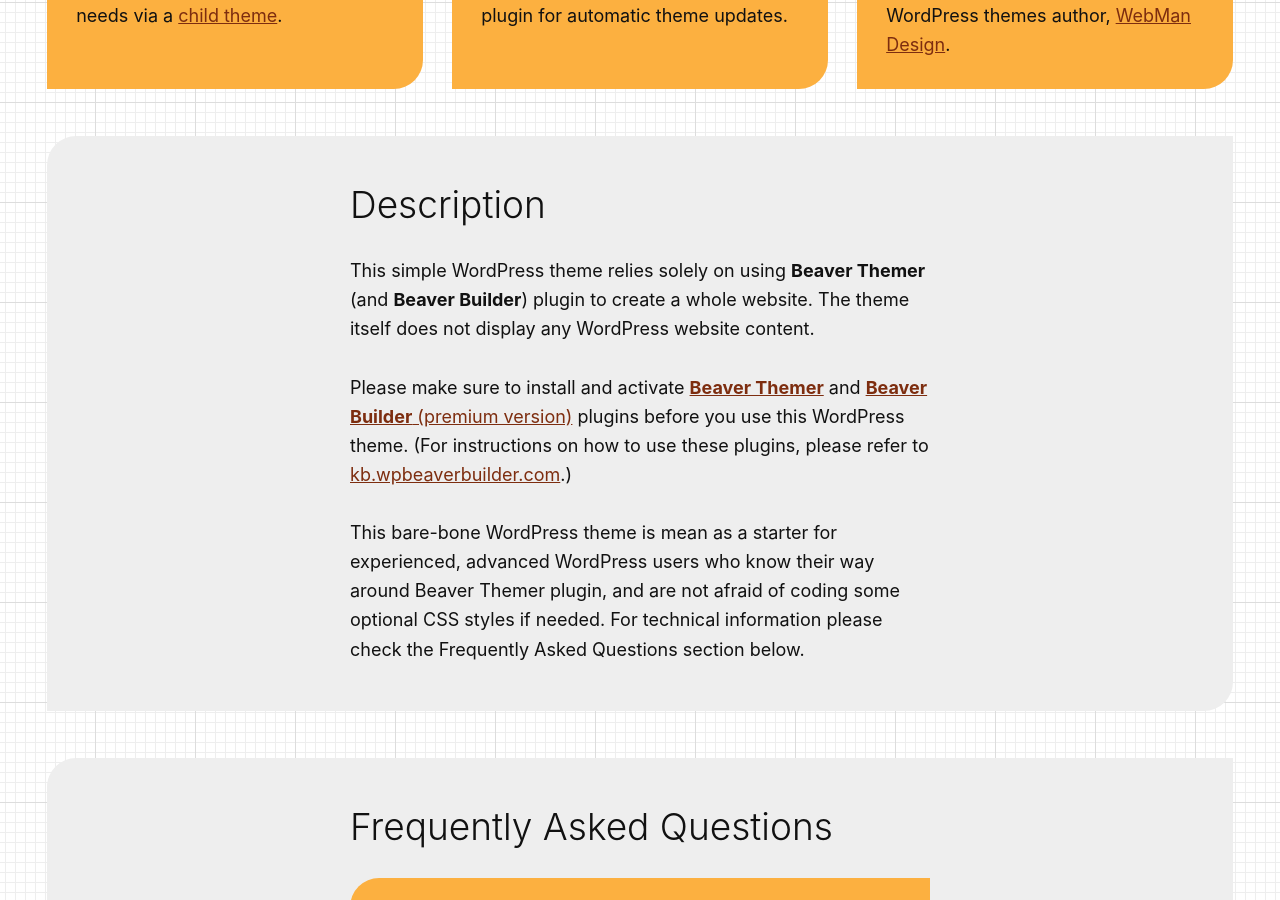
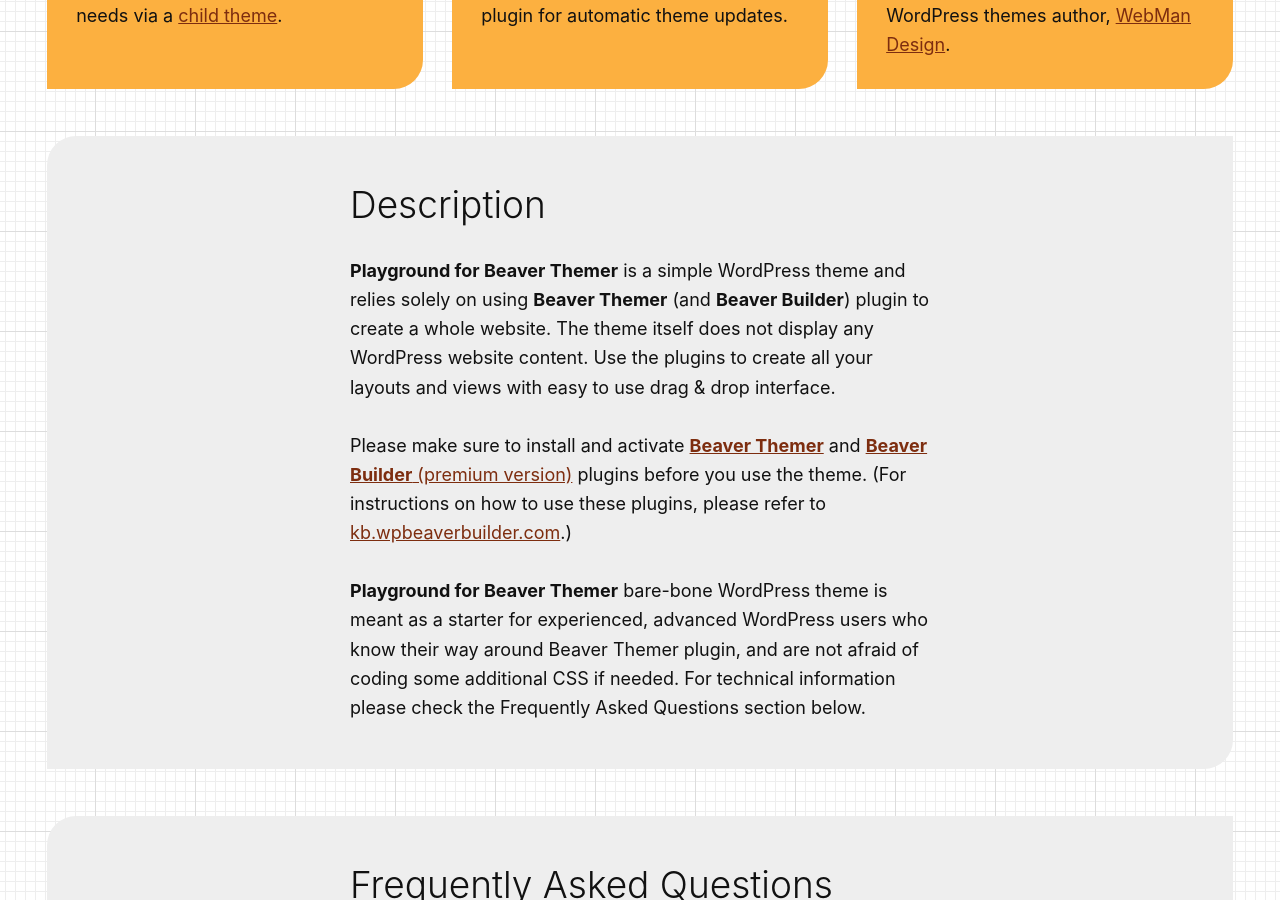
Before and after one commit to webmandesign/playground-for-beaver-themer, a Jekyll site: the page built from index.md, in a window 1280 px wide and 900 px high, scrolled down 2014 px. Built offline with Jekyll 4.4.1, drawn with Linux system fonts in a browser that asks for light colours.

Commit message:
* Updating info

```diff
--- a/index.md
+++ b/index.md
@@ -16,11 +16,11 @@
 
 ## Description
 
-This simple WordPress theme relies solely on using **Beaver Themer** (and **Beaver Builder**) plugin to create a whole website. The theme itself does not display any WordPress website content.
+**Playground for Beaver Themer** is a simple WordPress theme and relies solely on using **Beaver Themer** (and **Beaver Builder**) plugin to create a whole website. The theme itself does not display any WordPress website content. Use the plugins to create all your layouts and views with easy to use drag & drop interface.
 
-Please make sure to install and activate [**Beaver Themer**](https://www.wpbeaverbuilder.com/beaver-themer/?fla=67) and [**Beaver Builder** (premium version)](https://www.wpbeaverbuilder.com/pricing/?fla=67) plugins before you use this WordPress theme. (For instructions on how to use these plugins, please refer to [kb.wpbeaverbuilder.com](https://kb.wpbeaverbuilder.com/).)
+Please make sure to install and activate [**Beaver Themer**](https://www.wpbeaverbuilder.com/beaver-themer/?fla=67) and [**Beaver Builder** (premium version)](https://www.wpbeaverbuilder.com/pricing/?fla=67) plugins before you use the theme. (For instructions on how to use these plugins, please refer to [kb.wpbeaverbuilder.com](https://kb.wpbeaverbuilder.com/?fla=67).)
 
-This bare-bone WordPress theme is mean as a starter for experienced, advanced WordPress users who know their way around Beaver Themer plugin, and are not afraid of coding some optional CSS styles if needed. For technical information please check the Frequently Asked Questions section below.
+**Playground for Beaver Themer** bare-bone WordPress theme is meant as a starter for experienced, advanced WordPress users who know their way around Beaver Themer plugin, and are not afraid of coding some additional CSS if needed. For technical information please check the Frequently Asked Questions section below.
 
 " %}
 
```
